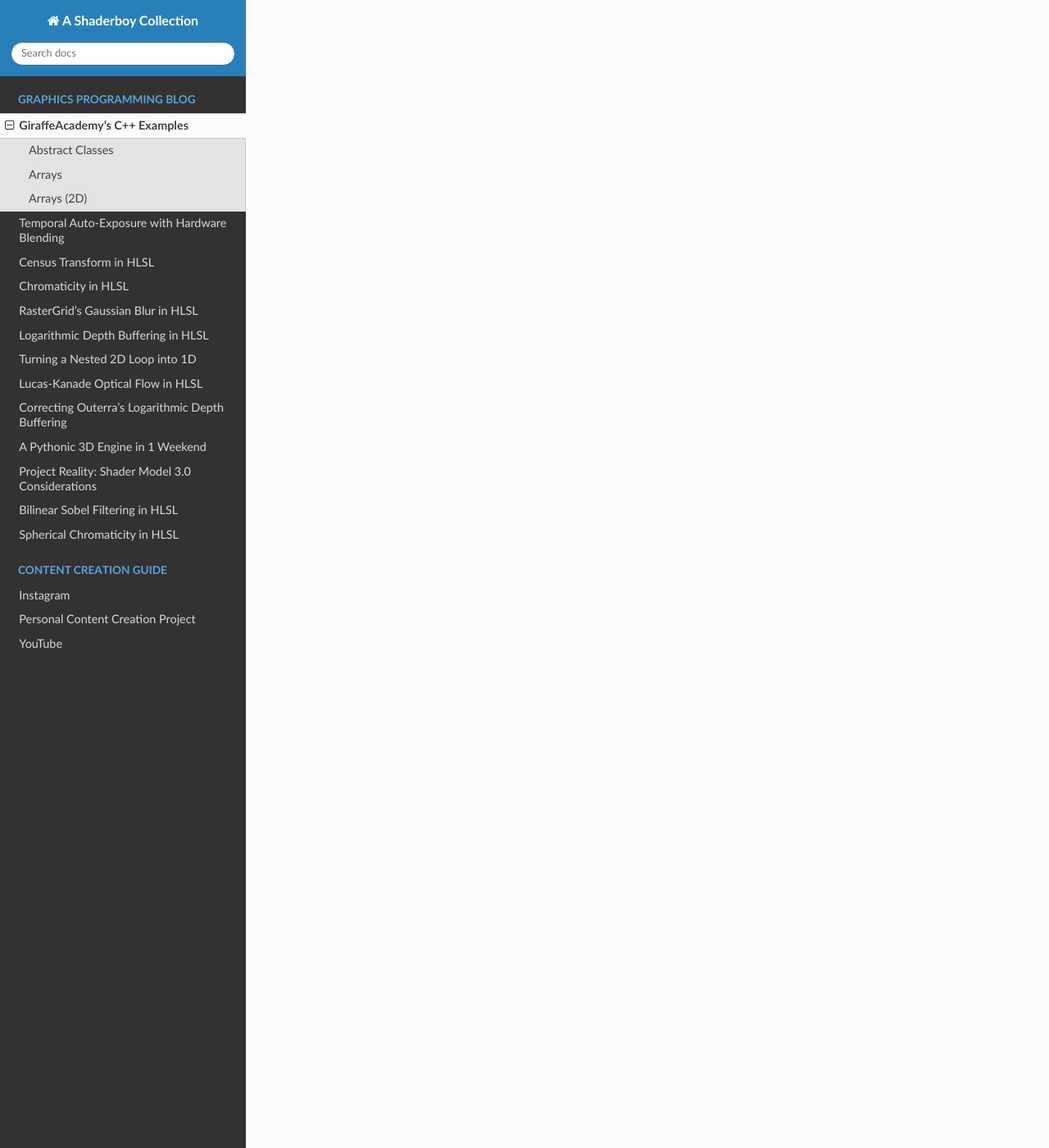
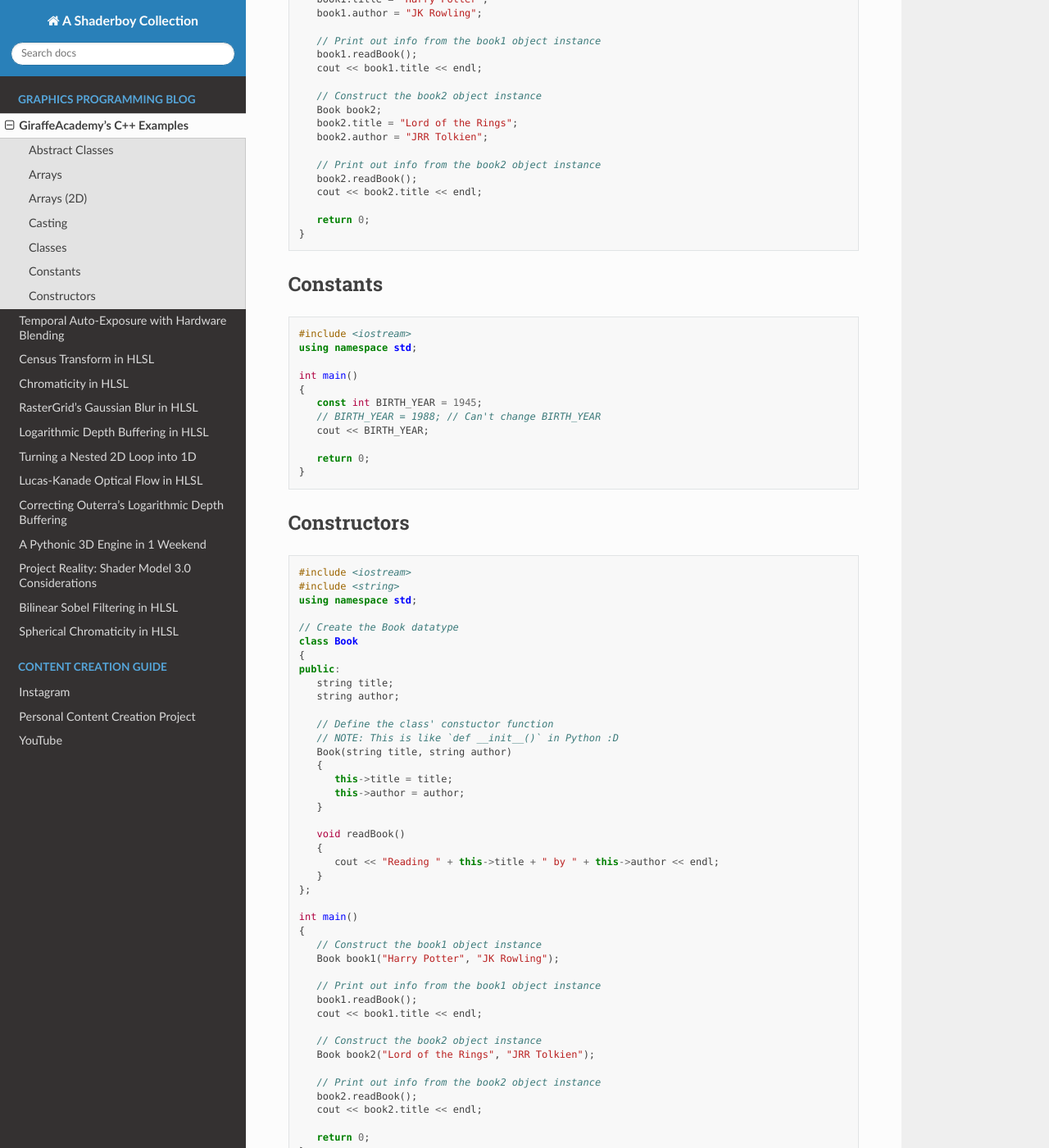
Before and after one commit to papadanku/papadanku.github.io, a Sphinx documentation site: the page built from docs/source/blog/cpp.rst, in a window 1280 px wide and 1400 px high, scrolled down 2459 px. Shown: the whole window at 82% size. Built offline with Sphinx 7.4.7 and the Read the Docs theme 2.0.0, drawn with Linux system fonts in a browser that asks for light colours; pages that are not in the unit, such as notebooks, are missing from menus; some of the changed text lies outside the part shown.

Commit message:
Update cpp.rst

```diff
--- a/docs/source/blog/cpp.rst
+++ b/docs/source/blog/cpp.rst
@@ -94,3 +94,130 @@ Arrays (2D)
 
       return 0;
    }
+
+Casting
+-------
+
+.. code-block:: cpp
+
+   #include <iostream>
+   using namespace std;
+
+   int main()
+   {
+      cout << (int)3.14 << endl;
+      cout << (double)3 / 2 << endl;
+
+      return 0;
+   }
+
+Classes
+-------
+
+.. code-block:: cpp
+
+   #include <iostream>
+   #include <string>
+   using namespace std;
+
+   // Create the Book datatype
+   class Book
+   {
+   public:
+      string title;
+      string author;
+
+      void readBook()
+      {
+         cout << "Reading " + this->title + " by " + this->author << endl;
+      }
+   };
+
+   int main()
+   {
+      // Construct the book1 object instance
+      Book book1;
+      book1.title = "Harry Potter";
+      book1.author = "JK Rowling";
+
+      // Print out info from the book1 object instance
+      book1.readBook();
+      cout << book1.title << endl;
+
+      // Construct the book2 object instance
+      Book book2;
+      book2.title = "Lord of the Rings";
+      book2.author = "JRR Tolkien";
+
+      // Print out info from the book2 object instance
+      book2.readBook();
+      cout << book2.title << endl;
+
+      return 0;
+   }
+
+Constants
+---------
+
+.. code-block:: cpp
+
+   #include <iostream>
+   using namespace std;
+
+   int main()
+   {
+      const int BIRTH_YEAR = 1945;
+      // BIRTH_YEAR = 1988; // Can't change BIRTH_YEAR
+      cout << BIRTH_YEAR;
+
+      return 0;
+   }
+
+Constructors
+------------
+
+.. code-block:: cpp
+
+   #include <iostream>
+   #include <string>
+   using namespace std;
+
+   // Create the Book datatype
+   class Book
+   {
+   public:
+      string title;
+      string author;
+
+      // Define the class' constuctor function
+      // NOTE: This is like `def __init__()` in Python :D
+      Book(string title, string author)
+      {
+         this->title = title;
+         this->author = author;
+      }
+
+      void readBook()
+      {
+         cout << "Reading " + this->title + " by " + this->author << endl;
+      }
+   };
+
+   int main()
+   {
+      // Construct the book1 object instance
+      Book book1("Harry Potter", "JK Rowling");
+
+      // Print out info from the book1 object instance
+      book1.readBook();
+      cout << book1.title << endl;
+
+      // Construct the book2 object instance
+      Book book2("Lord of the Rings", "JRR Tolkien");
+
+      // Print out info from the book2 object instance
+      book2.readBook();
+      cout << book2.title << endl;
+
+      return 0;
+   }
```
